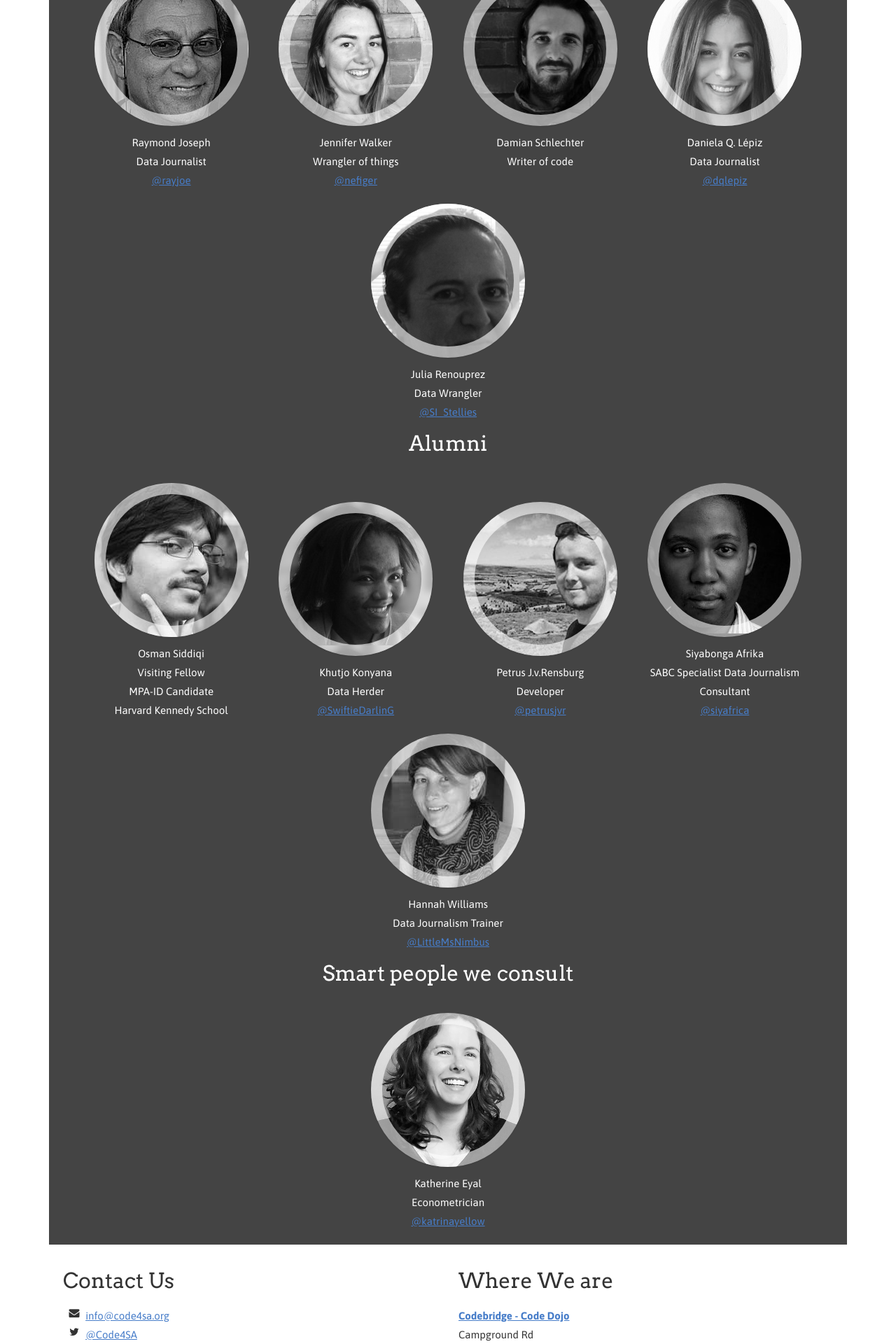
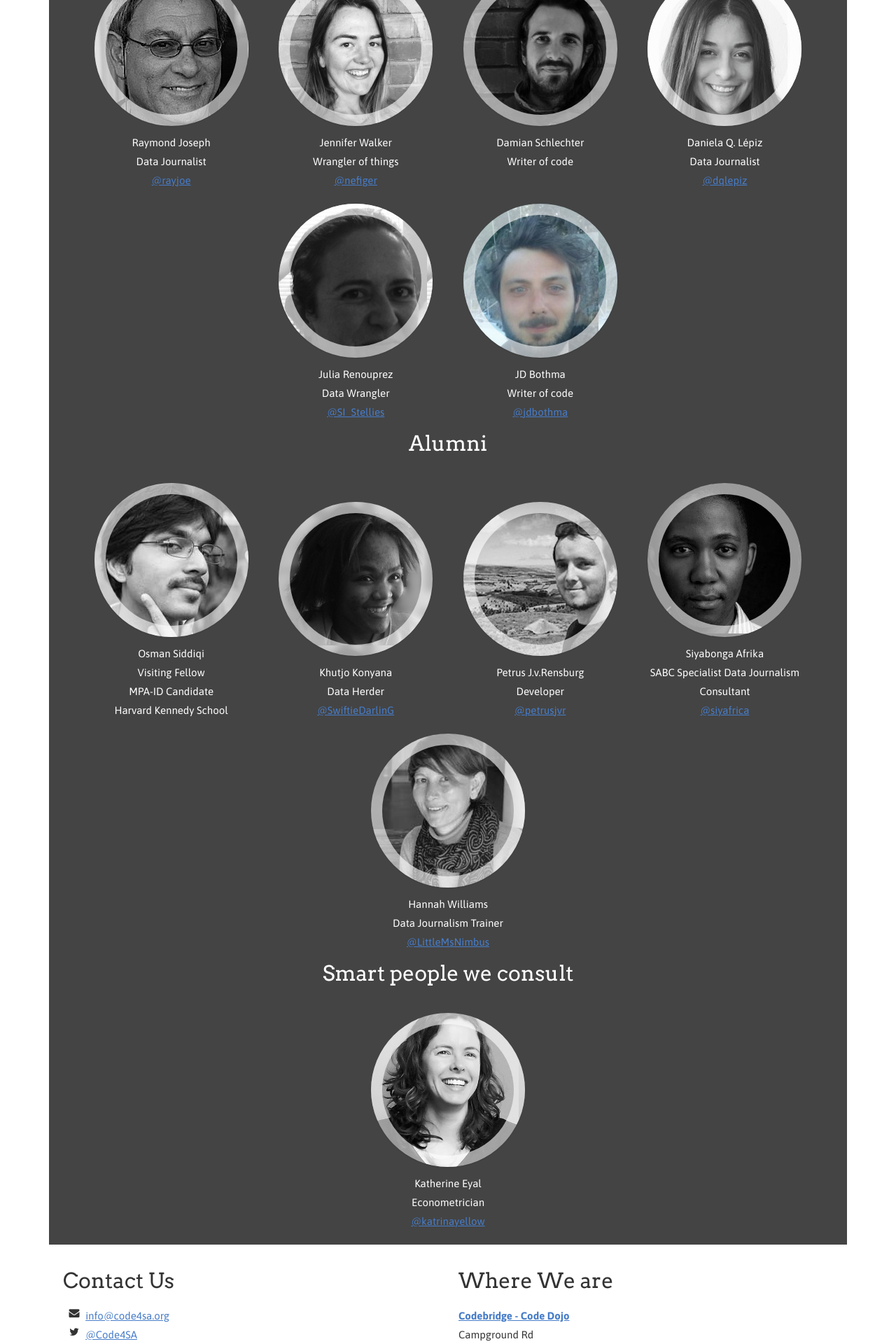
Before and after one commit to Code4SA/old-code4sa.github.io, a Jekyll site: the page built from about.html, in a window 1280 px wide. Shown: the part 1425-3345 px from the top of the page at 70% size. Built offline with Jekyll 4.4.1, drawn with Linux system fonts in a browser that asks for light colours; Markdown is read by kramdown in place of the engine named in the settings.

Commit message:
Add JD to the team

```diff
--- a/about.html
+++ b/about.html
@@ -61,6 +61,7 @@ title: About Us
           <li>{% include team.html name="Damian Schlechter" title="Writer of code <br> " image_class="ch-img-damian" %}</li>
           <li>{% include team.html name="Daniela Q. Lépiz" title="Data Journalist" twitter="@dqlepiz" image_class="ch-img-daniela" %}</li>
           <li>{% include team.html name="Julia Renouprez" title="Data Wrangler" twitter="@SI_Stellies" image_class="ch-img-julia" %}</li>
+          <li>{% include team.html name="JD Bothma" title="Writer of code" twitter="@jdbothma" image_class="ch-img-jd" %}</li>
 
 
           <h2 class="dark-grey">Alumni</h2>
--- a/css/code4sa.scss
+++ b/css/code4sa.scss
@@ -274,6 +274,10 @@ h1, h2 {
   background-image: url(../img/team_daniela.png);
 }
 
+.ch-img-jd {
+  background-image: url(../img/team_jd.jpg);
+}
+
 .ch-img-julia {
   background-image: url(../img/team_julia.png);
 }
```
Also changed, not shown: img/team_jd.jpg (added).
